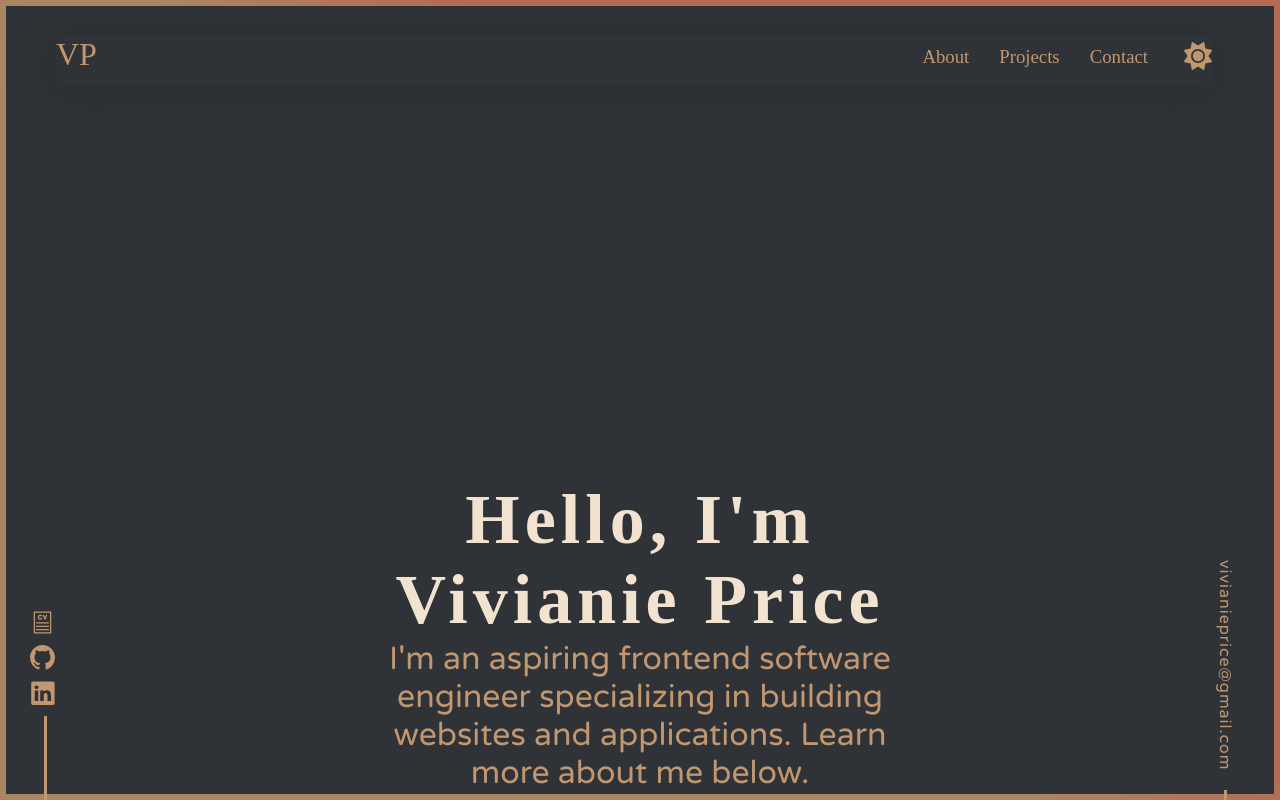
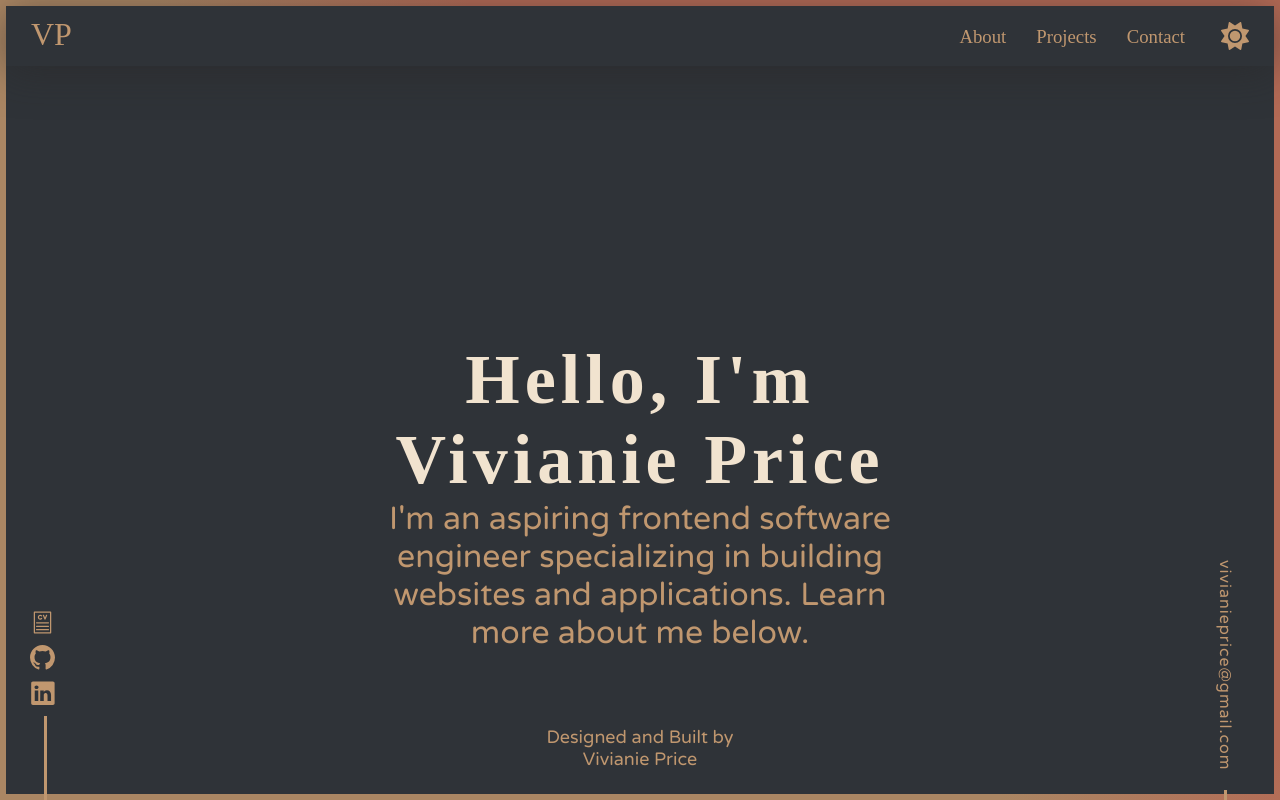
Before and after one commit to Vivianie-P/portfolio, a React (Create React App) app: page / in a window 1280 px wide. Built offline with nearby package versions, Linux system fonts and the light colour scheme; a web font is replaced by a local one.

Commit message:
Trying to fix the footer

```diff
--- a/src/App.css
+++ b/src/App.css
@@ -50,10 +50,11 @@ body {
 	width: 100%;
 	/* padding: 0 2.2rem; */
 	/* margin: 0 auto; */
-	gap: 15rem;
+	/* gap: 15rem; */
 	margin: 0px auto;
 	padding: 100px 100px;
 	max-width: 1000px;
+	z-index: -1;
 }
 
 @media screen and (min-width: 800px) {
@@ -63,7 +64,6 @@ body {
 		-webkit-box-align: center;
 		align-items: center;
 		justify-content: center;
-		position: relative;
 		width: 50px;
 		position: fixed;
 		bottom: -60px;
@@ -92,7 +92,8 @@ body {
 	}
 
 	.header-container {
-		padding: 3rem 5rem 6rem;
+		width: 100%;
+		/* padding: 3rem 5rem 6rem; */
 	}
 
 	.header-main {
@@ -130,7 +131,8 @@ body {
 
 	.component-container {
 		margin: 0px auto;
-		padding: 100px 0px;
+		padding: 50px 10px 10px;
 		max-width: 1000px;
+		/* gap: 10rem; */
 	}
 }
--- a/src/Components/AboutMe.css
+++ b/src/Components/AboutMe.css
@@ -7,7 +7,6 @@
 	flex-direction: column;
 	font-family: "Varela Round", sans-serif;
 	font-weight: 400;
-	height: 100vh;
 	margin-top: 9rem;
 	padding: 0 2rem;
 }
@@ -61,6 +60,7 @@
 		max-width: 900px;
 		justify-content: center;
 		margin-top: 0;
+		height: 100vh;
 	}
 
 	.aboutme-title {
--- a/src/Components/ContactMe.css
+++ b/src/Components/ContactMe.css
@@ -1,7 +1,7 @@
 @import url("https://fonts.googleapis.com/css2?family=Lexend+Deca:wght@100;200;300;400;500&family=Shrikhand&family=Varela+Round&display=swap");
 
 .contact-me-container {
-	/* margin-top: 7rem; */
+	margin-top: 7rem;
 	width: 100%;
 }
 
@@ -59,21 +59,6 @@
 	transform: scale(1.04);
 }
 
-.sentence-container {
-	display: flex;
-	justify-content: center;
-	width: 100%;
-	text-align: center;
-}
-
-.sentence {
-	display: flex;
-	font-family: "Varela Round", sans-serif;
-	font-weight: 400;
-	font-size: 2rem;
-	margin-bottom: 2rem;
-}
-
 @media screen and (min-width: 800px) {
 	.contact-me-title {
 		font-size: 5rem;
--- a/src/Components/ContactMe.jsx
+++ b/src/Components/ContactMe.jsx
@@ -14,11 +14,6 @@ function ContactMe() {
 					Say Hello
 				</a>
 			</div>
-			<div className="sentence-container">
-				<h2 className="sentence">
-					Designed and Developed by <br></br> Vivianie Price
-				</h2>
-			</div>
 		</div>
 	);
 }
--- a/src/Components/Header.css
+++ b/src/Components/Header.css
@@ -12,8 +12,9 @@
 	position: fixed;
 	height: 60px;
 	top: 6px;
-	box-shadow: rgba(40, 38, 38, 0.541) 0px 5px 40px 0px;
+	box-shadow: rgba(40, 38, 38, 0.541) 0px 1px 10px 0px;
 	z-index: 20;
+	padding: 0px;
 }
 
 .mobile-menu-inactive {
@@ -38,6 +39,7 @@
 	width: 100%;
 	height: calc(100vh - 12px);
 	transition: height 0.5s;
+	z-index: 2;
 }
 
 .menu-items {
@@ -109,9 +111,14 @@
 
 	.desktop-header {
 		display: flex;
+		width: calc(100% - 12px);
 		justify-content: space-between;
-		width: 100%;
+		padding: 1rem 2.5rem;
+		position: fixed;
+		height: 60px;
+		top: 6px;
 		box-shadow: rgba(40, 38, 38, 0.541) 0px 5px 40px 0px;
+		z-index: 2;
 	}
 
 	.mobile-header {
--- a/src/Components/Projects.css
+++ b/src/Components/Projects.css
@@ -23,16 +23,12 @@
 }
 
 .card {
-	/* box-shadow: 0px 1px 7px #b46a55;
-	border-radius: 15px; */
 	overflow: hidden;
 	display: flex;
 	flex-direction: column;
 	justify-content: space-between;
 	transition: 200ms ease-in;
 	width: 100%;
-	z-index: 1;
-	/* border: 3px solid #b46a55; */
 }
 
 .card-inner-info {
@@ -154,11 +150,6 @@
 		mix-blend-mode: multiply;
 	}
 
-	img .card__image {
-		filter: grayscale(100%) contrast(1) brightness(90%);
-		mix-blend-mode: multiply;
-	}
-
 	/* .card__image a::before {
 		background-color: #b46a55;
 	} */
--- a/src/Components/Svg.css
+++ b/src/Components/Svg.css
@@ -37,6 +37,21 @@
 	margin: 0 auto;
 }
 
+.sentence-container {
+	display: flex;
+	justify-content: center;
+	width: 100%;
+	text-align: center;
+}
+
+.sentence {
+	display: flex;
+	font-family: "Varela Round", sans-serif;
+	font-weight: 400;
+	font-size: 1.8rem;
+	margin-top: 3rem;
+}
+
 @media screen and (max-width: 800px) {
 	.line {
 		display: none;
@@ -53,4 +68,10 @@
 		height: 20vh;
 		margin-top: 6rem;
 	}
+
+	.sentence-container {
+		position: fixed;
+		left: 0;
+		bottom: 30px;
+	}
 }
--- a/src/Components/Svg.jsx
+++ b/src/Components/Svg.jsx
@@ -48,6 +48,11 @@ const Footer = () => {
 				</a>
 			</div>
 			<div className="line"></div>
+			<div className="sentence-container">
+				<h2 className="sentence">
+					Designed and Built by <br></br> Vivianie Price
+				</h2>
+			</div>
 		</div>
 	);
 };
--- a/src/Components/themes.js
+++ b/src/Components/themes.js
@@ -41,7 +41,7 @@ export const GlobalStyles = createGlobalStyle`
 		fill:${(props) => props.theme.filledColor};
 	}
 
-	.mobile-header, .menu-items {
+	.mobile-header, .desktop-header, .menu-items {
 		background-color: ${(props) => props.theme.backgroundColor};
 	}
 `;
```
